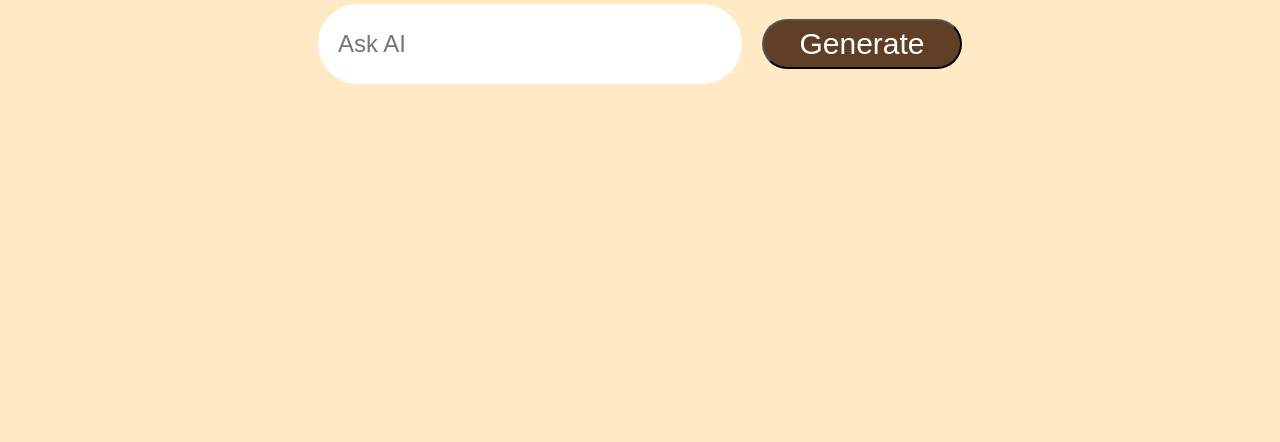
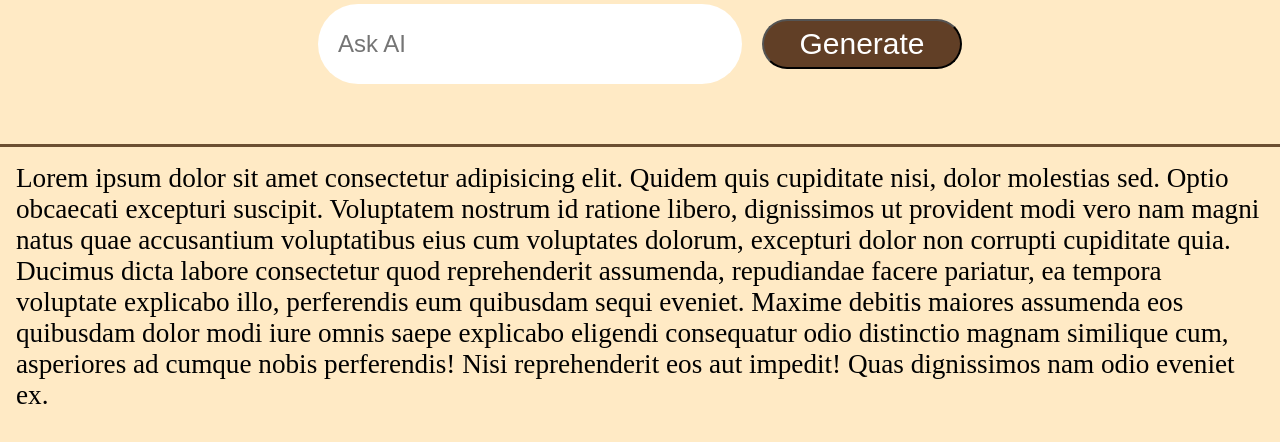
Before and after one commit to bishnoisujal99/Syntax-Squad-Aura, a website: page public/second-page.html in a window 1280 px wide. Shown: the part 168-610 px from the top of the page. Drawn offline with Linux system fonts and the light colour scheme.

Commit message:
Readme added

```diff
--- a/public/second-page.html
+++ b/public/second-page.html
@@ -31,7 +31,9 @@
             </div>
         </div>
     </div>
-
-
+    <div style="width: 100vw;height: 3px;background-color: #6c4f31;"></div>
+    <div style="display: flex;justify-content: center;align-items: center;">
+        <p style="font-size: 1.7rem; color: black; padding: 1rem; color: black;" id="outputText">Lorem ipsum dolor sit amet consectetur adipisicing elit. Quidem quis cupiditate nisi, dolor molestias sed. Optio obcaecati excepturi suscipit. Voluptatem nostrum id ratione libero, dignissimos ut provident modi vero nam magni natus quae accusantium voluptatibus eius cum voluptates dolorum, excepturi dolor non corrupti cupiditate quia. Ducimus dicta labore consectetur quod reprehenderit assumenda, repudiandae facere pariatur, ea tempora voluptate explicabo illo, perferendis eum quibusdam sequi eveniet. Maxime debitis maiores assumenda eos quibusdam dolor modi iure omnis saepe explicabo eligendi consequatur odio distinctio magnam similique cum, asperiores ad cumque nobis perferendis! Nisi reprehenderit eos aut impedit! Quas dignissimos nam odio eveniet ex.</p>
+    </div>
 </body>
 </html>
```
Also changed, not shown: public/law-facts.html (+0 -4 lines), readme.md, 1 other file.
